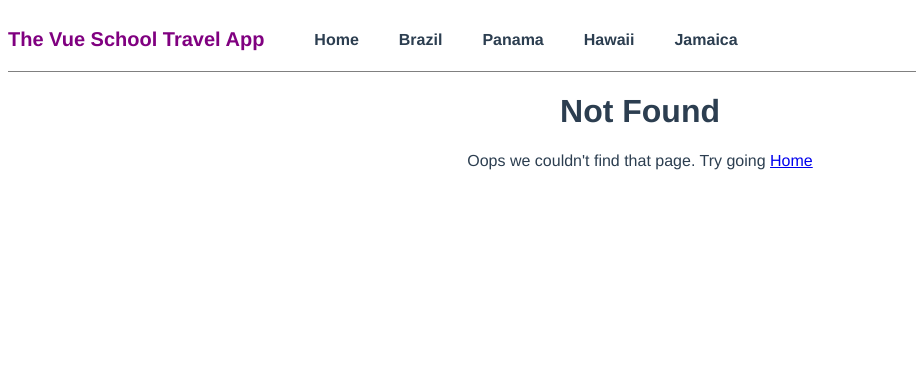
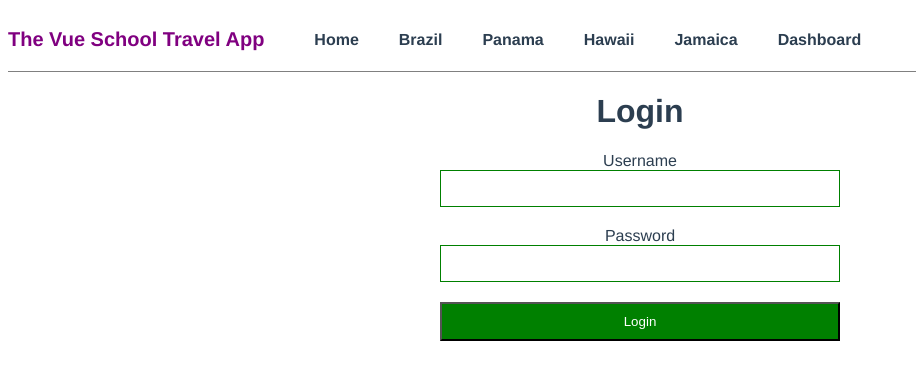
Before and after one commit to Jiapan-Yu/vue-travel-app, a Vue app: page /login in a window 1280 px wide. Before the commit this address had no page. Shown: the top 380 px of the page, without its empty margins (0-916 px from the left). Built offline with nearby package versions, Linux system fonts and the light colour scheme.

Commit message:
How to configure an authentication middleware (route guard) with Vue Router

```diff
--- a/src/App.vue
+++ b/src/App.vue
@@ -42,4 +42,15 @@
 .fade-leave-to {
   opacity: 0;
 }
+
+.input {
+  border: 1px solid green;
+  padding: 10px;
+  margin-bottom: 20px;
+}
+.btn {
+  background-color: green;
+  color: white;
+  padding: 10px;
+}
 </style>
--- a/src/components/TheNavigation.vue
+++ b/src/components/TheNavigation.vue
@@ -17,6 +17,9 @@
           }"
           >{{ destination.name }}</router-link
         >
+      </li>
+      <li class="links">
+        <router-link to="/user">Dashboard</router-link>
       </li>
     </ul>
   </nav>
--- a/src/router.js
+++ b/src/router.js
@@ -45,11 +45,23 @@
     },
   },
   {
+    path: "/user",
+    name: "user",
+    component: () => import(/* webpackChunkName: "User" */ "@/views/User.vue"),
+    meta: { requiresAuth: true },
+  },
+  {
+    path: "/login",
+    name: "login",
+    component: () =>
+      import(/* webpackChunkName: "Login" */ "@/views/Login.vue"),
+  },
+  {
     path: "/404",
     name: "notFound",
     alias: "*",
     component: () =>
-      import(/* webpackChunkName: NotFound */ "@/views/NotFound.vue"),
+      import(/* webpackChunkName: "NotFound" */ "@/views/NotFound.vue"),
   },
 ];
 
@@ -76,7 +88,7 @@
           return position;
         }
 
-        console.log("return false")
+        console.log("return false");
 
         // retain the current scroll position
         return false;
@@ -85,4 +97,20 @@
   },
 });
 
+router.beforeEach((to, from, next) => {
+  // if (to.meta.requiresAuth) {
+  if (to.matched.some(record => record.meta.requiresAuth)) {
+    // need to login
+    if (!store.user) {
+      next({
+        name: "login",
+      });
+    } else {
+      next();
+    }
+  } else {
+    next();
+  }
+});
+
 export default router;
--- a/src/store.js
+++ b/src/store.js
@@ -1,4 +1,5 @@
 export default {
+  user: null,
   destinations: [
     {
       name: "Brazil",
--- /dev/null
+++ b/src/views/Login.vue
@@ -0,0 +1,41 @@
+<template>
+  <div class="login">
+    <h1>Login</h1>
+    <div class="form">
+      <label for="username">Username</label>
+      <input v-model="username" type="text" name="username" class="input" />
+      <label for="password">Password</label>
+      <input v-model="password" type="password" class="input" />
+      <button @click="login" class="btn">Login</button>
+    </div>
+  </div>
+</template>
+
+<script>
+import store from "@/store.js";
+
+export default {
+  data() {
+    return {
+      username: null,
+      password: null
+    };
+  },
+  methods: {
+    login() {
+      // Authenticate against API
+      store.user = this.username;
+      this.$router.push("/user");
+    }
+  }
+};
+</script>
+
+<style scoped>
+.form {
+  display: flex;
+  flex-direction: column;
+  max-width: 400px;
+  margin: 0 auto;
+}
+</style>
--- /dev/null
+++ b/src/views/User.vue
@@ -0,0 +1,24 @@
+<template>
+  <div>
+    <h1>Welcome {{user}}</h1>
+    <button @click="logOut" class="btn">Log out</button>
+  </div>
+</template>
+
+<script>
+import store from "@/store.js";
+
+export default {
+  data() {
+    return {
+      user: store.user
+    };
+  },
+  methods: {
+    logOut() {
+      store.user = null;
+      this.$router.push("/");
+    }
+  }
+};
+</script>
```
